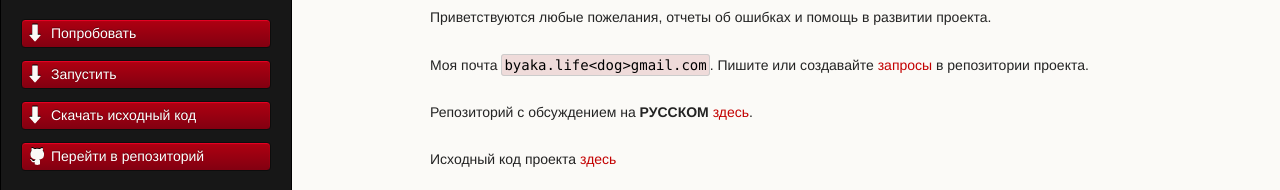
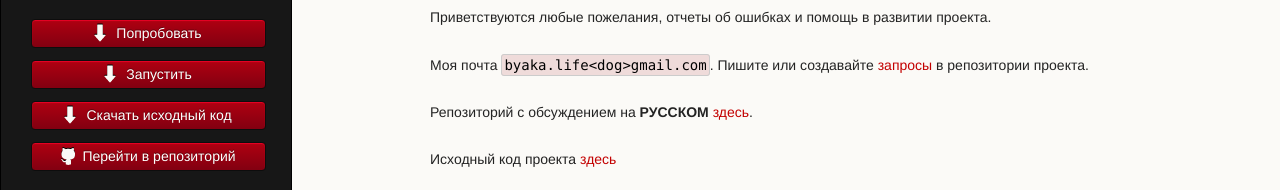
Before and after one commit to byaka/wartts, a plain HTML site: page index.html in a window 1280 px wide. Shown: the part 168-358 px from the top of the page. Drawn offline with Linux system fonts and the light colour scheme.

Commit message:
Corrected styles

```diff
--- a/index.html
+++ b/index.html
@@ -33,7 +33,9 @@
       }
 
       header li{
-        width: auto;
+        width: 220px;
+        text-align: center;
+        margin-left: 10px;
       }
 
       img.avatar{
```
